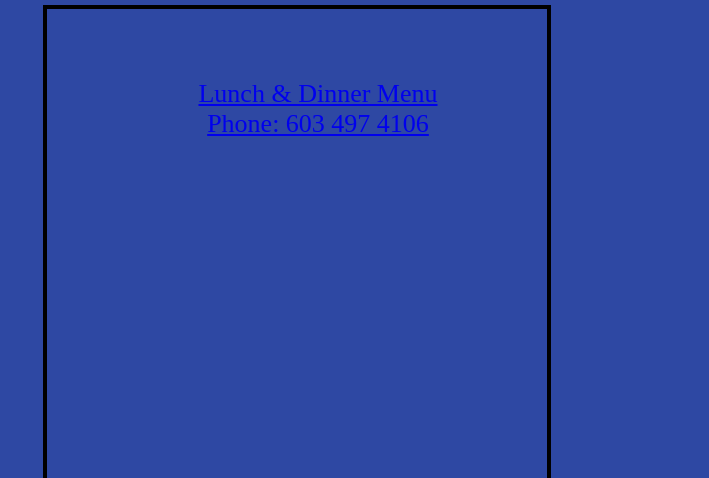
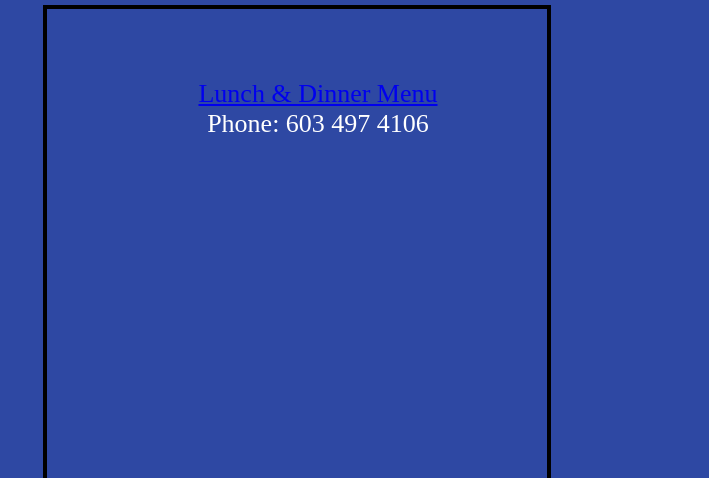
Before and after one commit to rap1036/rap1036.github.io, a plain HTML site: page index.html in a window 1280 px wide. Shown: the part 253-731 px from the top of the page, without its empty margins (287-996 px from the left). Drawn offline with Linux system fonts and the light colour scheme.

Commit message:
Update index.html

```diff
--- a/index.html
+++ b/index.html
@@ -5,7 +5,7 @@
 <link rel="stylesheet" href="style.css" />
 	<section class="banner">
     <h1>Putnam's Waterview</h1>
-		<h2>Goffstown, New Hampshire<br /></h2><p><a href="menu.html">Lunch & Dinner Menu<br />Phone: 603 497 4106</a></p>
+		<h2>Goffstown, New Hampshire<br /></h2><p><a href="menu.html">Lunch & Dinner Menu</a><br />Phone: 603 497 4106</p>
 
 
 </section>
```
